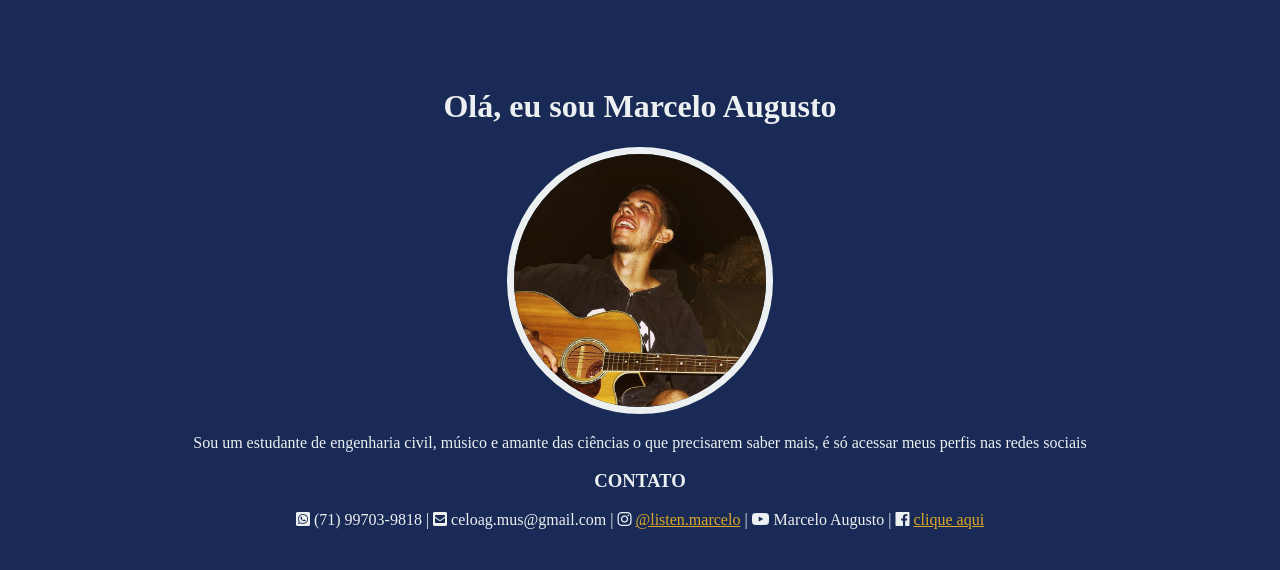
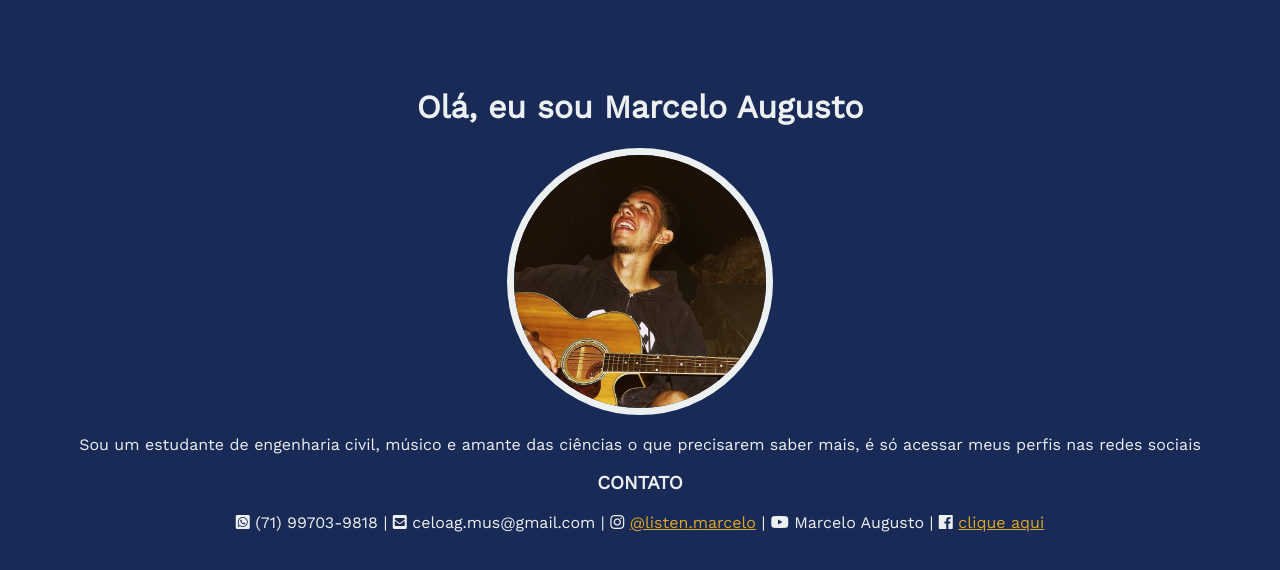
Before and after one commit to listenmarcelo/me, a plain HTML site: page index.html in a window 1280 px wide. Drawn offline with nearby package versions, Linux system fonts and the light colour scheme.

Commit message:
Adicionando novas fontes à página

```diff
--- a/index.html
+++ b/index.html
@@ -8,6 +8,7 @@
     <meta name="author" content="Marcelo Augusto">
     <meta name="description" content="Primeira atividade do curso de desenvolvimento">
     <link rel="stylesheet" href="me.css">
+    <link href="https://fonts.googleapis.com/css?family=Work+Sans" rel="stylesheet">
 </head>
 <body>
     <header class="intro">
--- a/me.css
+++ b/me.css
@@ -1,7 +1,8 @@
 .intro{
     color:#ecf0f1;
     text-align: center;
-    margin-top: 7%
+    margin-top: 7%;
+    font-family: 'Work Sans', sans-serif;
 }
 
 .intro img{
```
